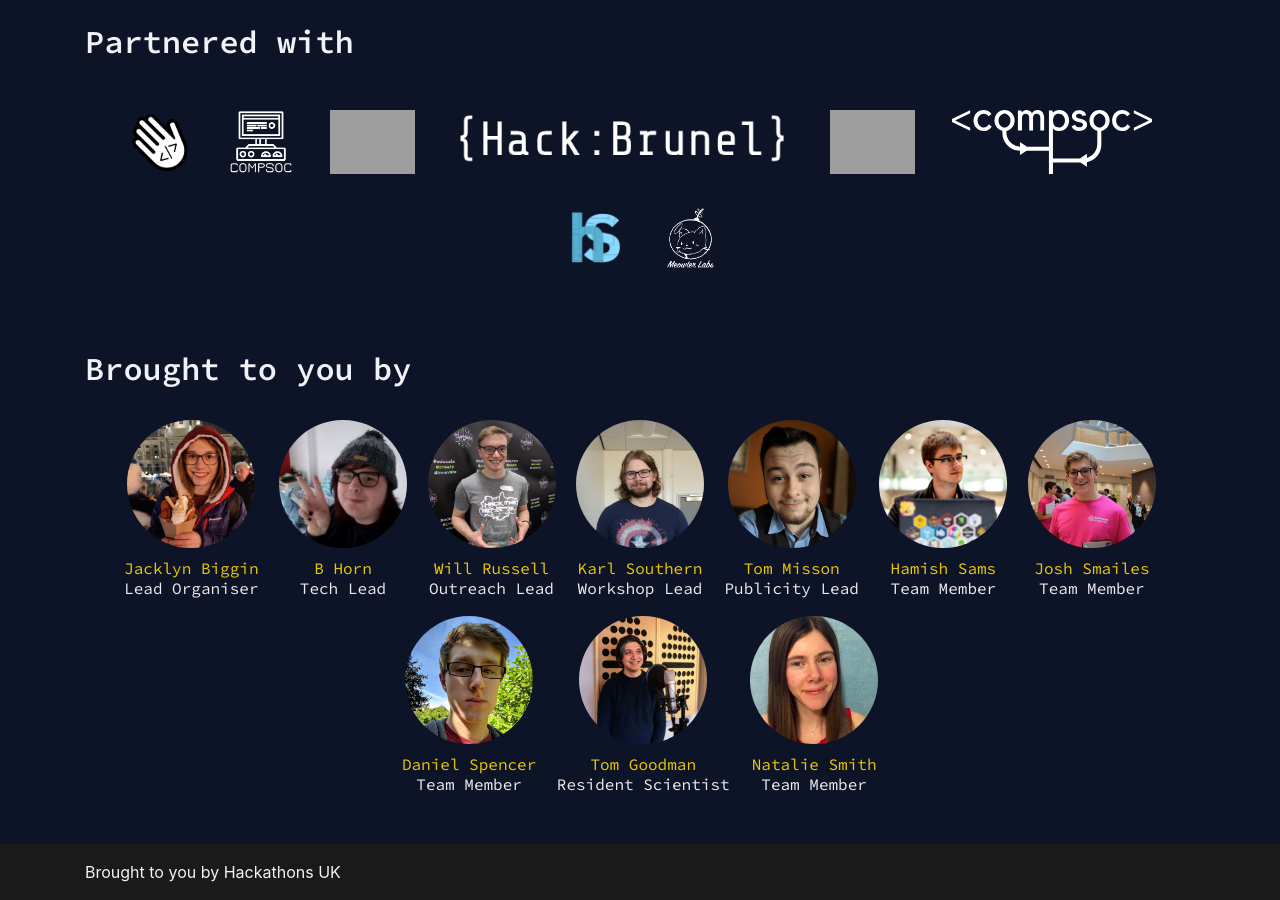
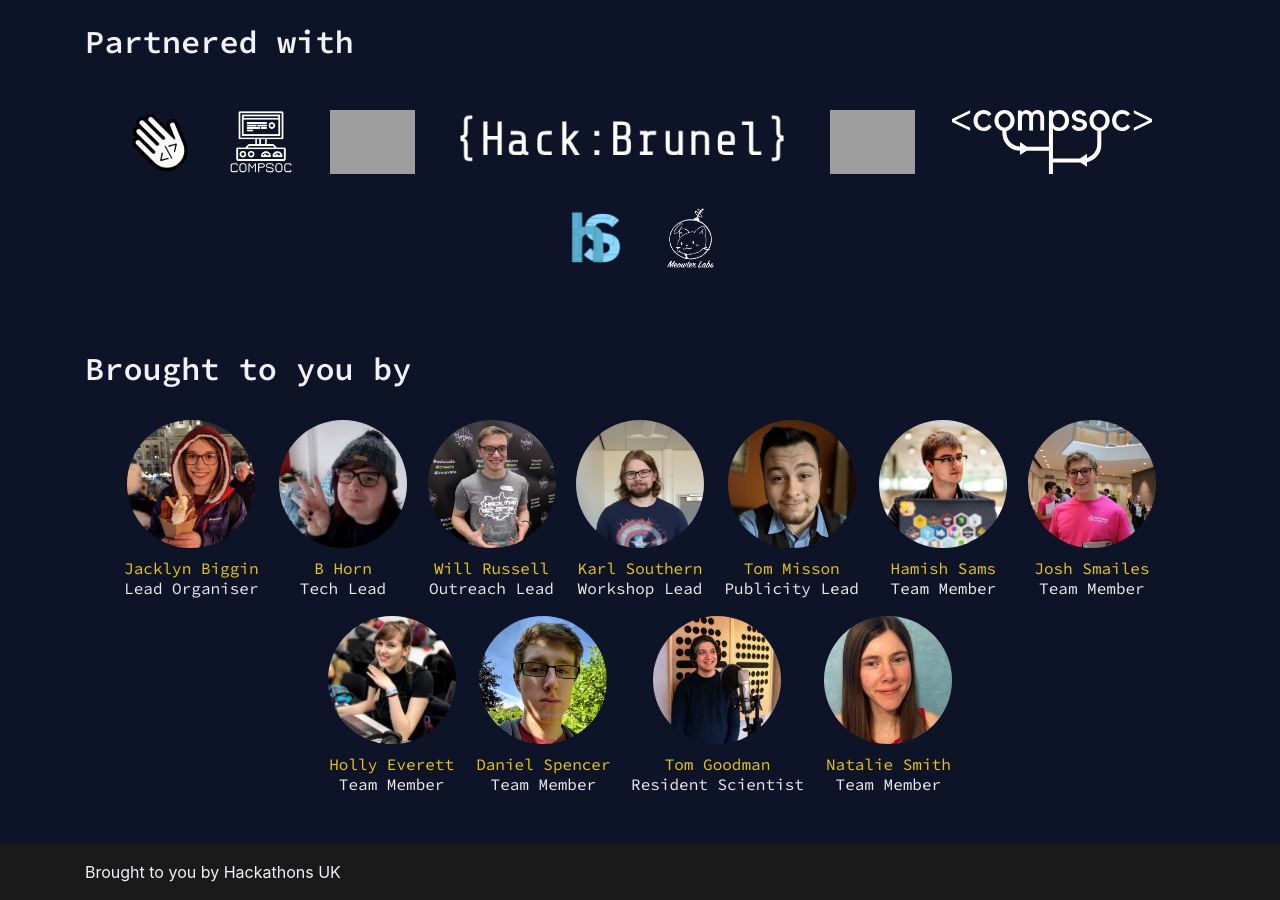
Before and after one commit to HackQuarantine/hq-website, a Jekyll site: the page built from index.md, in a window 1280 px wide and 900 px high, scrolled down 2678 px, cut to the strip 0-900 px from the top of the window. Built offline with Jekyll 4.4.1, drawn with Linux system fonts in a browser that asks for light colours; nearby versions of some CDN libraries; some of the changed lines change nothing that is shown; grey boxes are pictures that could not be loaded.

Commit message:
Add Holly and fix title

```diff
--- a/_config.yml
+++ b/_config.yml
@@ -1,7 +1,7 @@
 defaults:
   -
     values:
-      title: HackQuarantine
+      title: Hack Quarantine
       tagline: Isolation doesn't have to be so isolating!
       daterange: March 23rd to April 13th
       assets:
--- a/_layouts/default.html
+++ b/_layouts/default.html
@@ -51,6 +51,7 @@
                         <a href="https://thomas.misson.info"><img src="./assets/img/team/tom_m.jpg" /> <div>Tom Misson<div>Publicity Lead</div></div></a>
                         <a href="https://www.linkedin.com/in/hamish-sams-2ba767153/"><img src="./assets/img/team/hamish.jpg" /> <div>Hamish Sams<div>Team Member</div></div></a>
                         <a href="https://twitter.com/smailesyboi"><img src="./assets/img/team/josh.jpg" /> <div>Josh Smailes<div>Team Member</div></div></a>
+                        <a href="https://twitter.com/HolyEverest"><img src="./assets/img/team/holly.jpg" /> <div>Holly Everett<div>Team Member</div></div></a>
                         <a href="https://www.linkedin.com/in/danielfspencer/"><img src="./assets/img/team/daniel.jpg" /> <div>Daniel Spencer<div>Team Member</div></div></a>
                         <a href="https://twitter.com/TauOmicronMu"><img src="./assets/img/team/tom_g.jpg" /> <div>Tom Goodman<div>Resident Scientist</div></div></a>
                         <a href="https://www.linkedin.com/in/natalie-smith-777871196/"><img src="./assets/img/team/natalie.jpg" /> <div>Natalie Smith<div>Team Member</div></div></a>
```
Also changed, not shown: assets/img/team/holly.jpg (added).
